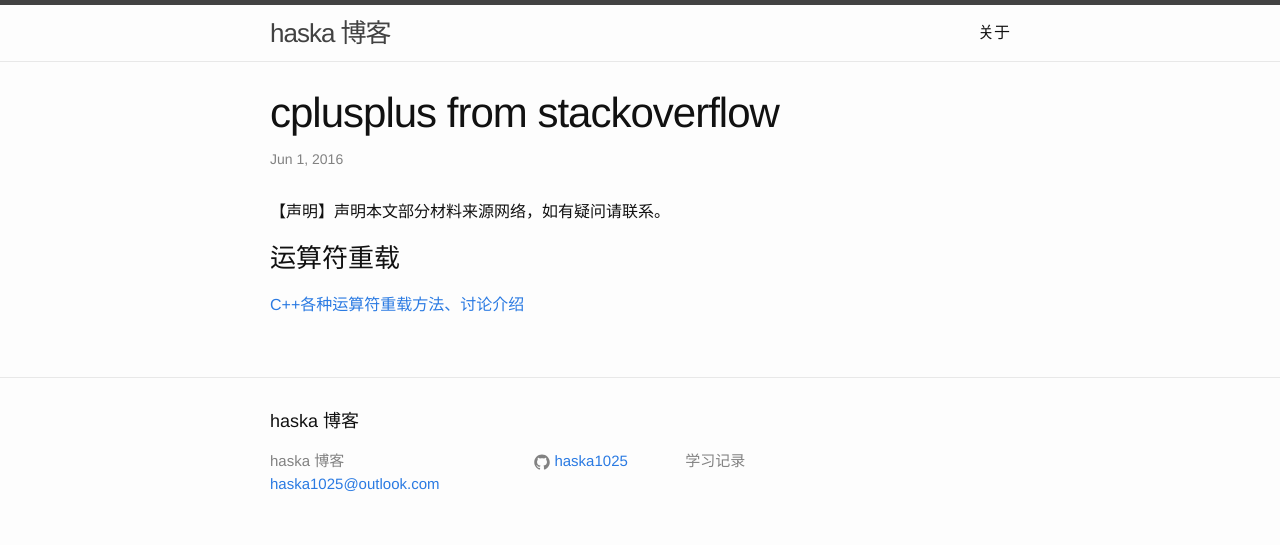
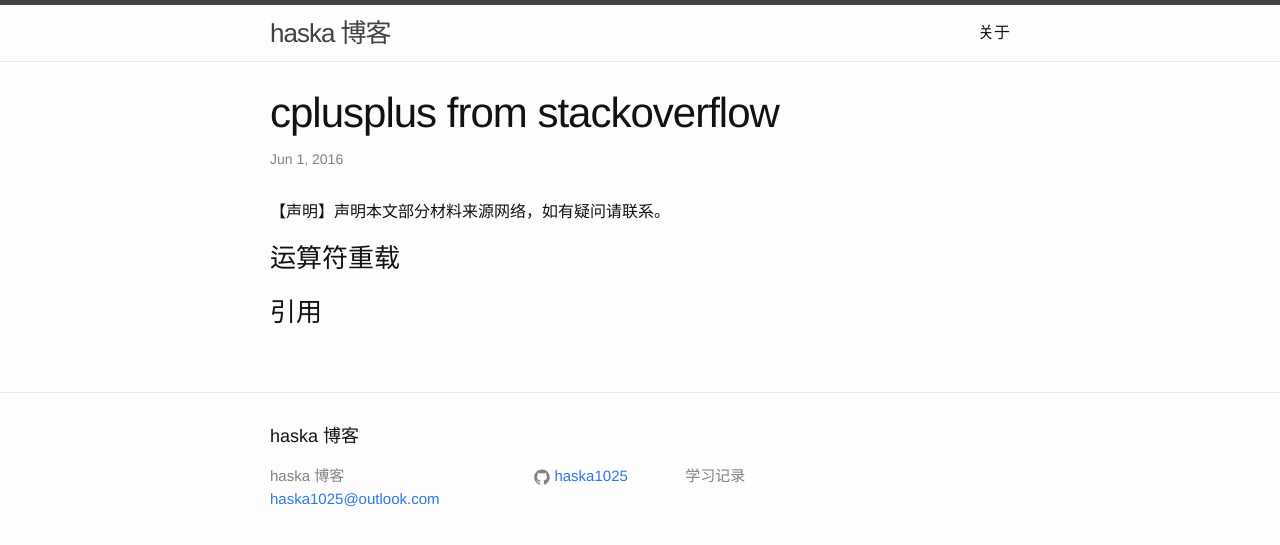
Before and after one commit to haska1025/haska1025.github.io, a Jekyll site: the page built from _posts/2016-06-01-cplusplus from stackoverflow.markdown, in a window 1280 px wide. Shown: the top 545 px of the page. Built offline with Jekyll 4.4.1, drawn with Linux system fonts in a browser that asks for light colours.

Commit message:
Update 2016-06-01-cplusplus from stackoverflow.markdown

```diff
--- a/_posts/2016-06-01-cplusplus from stackoverflow.markdown
+++ b/_posts/2016-06-01-cplusplus from stackoverflow.markdown
@@ -7,6 +7,8 @@ categories: c++
 
 ### 运算符重载
 
-[C++各种运算符重载方法、讨论介绍][operator]
+[1]: <http://stackoverflow.com/questions/4421706/operator-overloading/4421729#4421729>
 
-[operator]:http://stackoverflow.com/questions/4421706/operator-overloading/4421729#4421729
+### 引用
+
+[1]: <http://stackoverflow.com/questions/3601602/what-are-rvalues-lvalues-xvalues-glvalues-and-prvalues>
```
